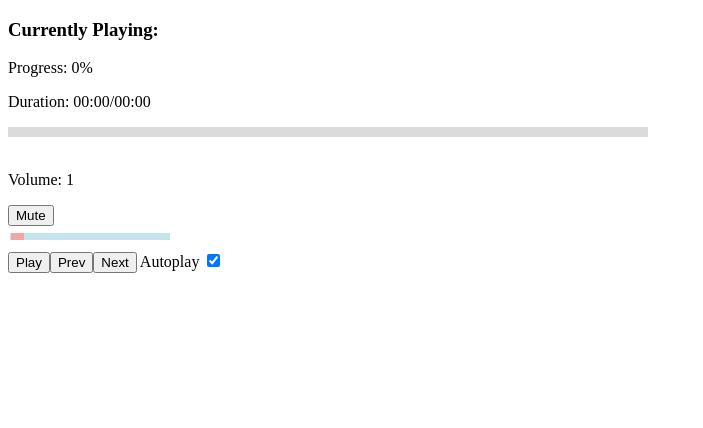
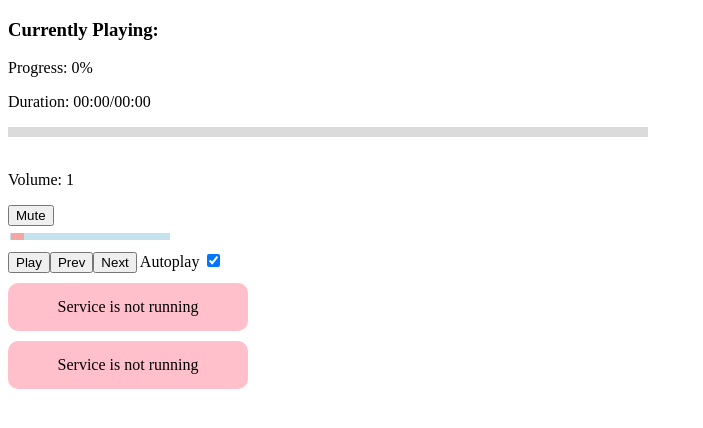
Before and after one commit to NinngyouYunt/th-music-player, a Vue app in the folder music-player/: page / in a window 1280 px wide. Shown: the top 428 px of the page, without its empty margins (0-703 px from the left). Built offline with nearby package versions, Linux system fonts and the light colour scheme; no server answers.

Commit message:
Add notifications

```diff
--- a/music-player/src/App.vue
+++ b/music-player/src/App.vue
@@ -25,12 +25,14 @@
     <button @click="skip(1)">Next</button>
     Autoplay
     <input type="checkbox" value="true" v-model="autoPlay" />
+    <notification :messages="notifications" :lifeSpan="10000" @close="onCloseNotification" />
   </div>
 </template>
 
 <script>
 import ProgressBar from "./components/ProgressBar.vue";
 import VolumeControl from "./components/VolumeControl.vue";
+import Notification from "./components/Notification.vue";
 import Player from "./lib/Player.js";
 import cfg from "./config/config.js";
 
@@ -38,7 +40,8 @@ export default {
   name: "App",
   components: {
     ProgressBar,
-    VolumeControl
+    VolumeControl,
+    Notification
   },
   data: function() {
     return {
@@ -49,7 +52,8 @@ export default {
       title: "",
       isPlaying: false,
       isMute: false,
-      autoPlay: [true]
+      autoPlay: [true],
+      notifications: []
     };
   },
   methods: {
@@ -97,12 +101,18 @@ export default {
       this.isPlaying = false;
       if (this.autoPlay.length > 0) this.skip(true);
     },
+    onCloseNotification(index) {
+      this.notifications.splice(index);
+    },
+    errorHandler(error) {
+      console.log(error);
+      this.notifications.push(error);
+    },
     loadSongList() {
       console.log("Loading List");
       this.axios
-        .get(cfg.url)
-        .then(res => {
-          this.axios.get(cfg.url + cfg.path).then(response => {
+        .get(cfg.url + cfg.path)
+        .then(response => {
           const data = response.data;
           console.log(data);
           this.player = new Player(data);
@@ -111,10 +121,10 @@ export default {
             this.onSeek.bind(this),
             this.onEnd.bind(this)
           );
-          });
         })
         .catch(err => {
-          console.log(`Service is not running ${err}, retry in 5 seconds`);
+          this.errorHandler("Service is not running");
+          console.log(err);
           setTimeout(this.loadSongList.bind(this), 5000);
         });
     }
--- /dev/null
+++ b/music-player/src/components/Notification.vue
@@ -0,0 +1,67 @@
+<template>
+  <div class="notification-container">
+    <div
+      class="notification-box"
+      @click="close(index)"
+      v-for="(message, index) in messages"
+      :key="index"
+    >
+      <div>{{message}}</div>
+    </div>
+  </div>
+</template>
+
+<script>
+export default {
+  data: function() {
+    return { timeouts: [] };
+  },
+  props: {
+    messages: {
+      type: Array,
+      default: () => ["Default Message 1", "Default Message 2"]
+    },
+    lifeSpan: {
+      type: Number,
+      default: 5000
+    }
+  },
+  methods: {
+    close: function(index) {
+      window.clearTimeout(this.timeouts[index]);
+      this.timeouts.splice(index);
+      this.$emit("close", index);
+    }
+  },
+  watch: {
+    messages: function() {
+      console.log(this.messages.length);
+      console.log(this.timeouts.length);
+      const index = this.messages.length - 1;
+      this.timeouts.push(
+        window.setTimeout(() => {
+          this.close(index);
+        }, this.lifeSpan)
+      );
+    }
+  }
+};
+</script>
+
+<style scoped>
+.notification-container {
+  display: flex;
+  flex-direction: column-reverse;
+}
+.notification-box {
+  background-color: pink;
+  width: 15rem;
+  height: 3rem;
+  line-height: 3rem;
+  font-size: 1rem;
+  margin-top: 10px;
+  border-radius: 10px;
+  text-align: center;
+  cursor: pointer;
+}
+</style>
```
Also changed, not shown: 1 other file (tests, documents, lock files or other folders). Lines whose indentation alone changed are shown as unchanged.
